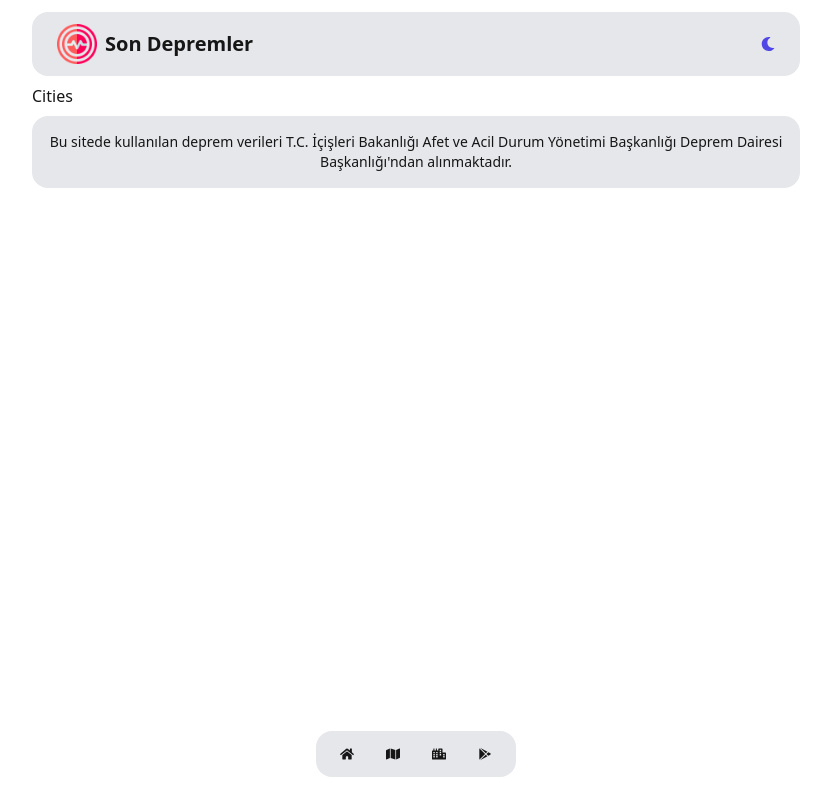
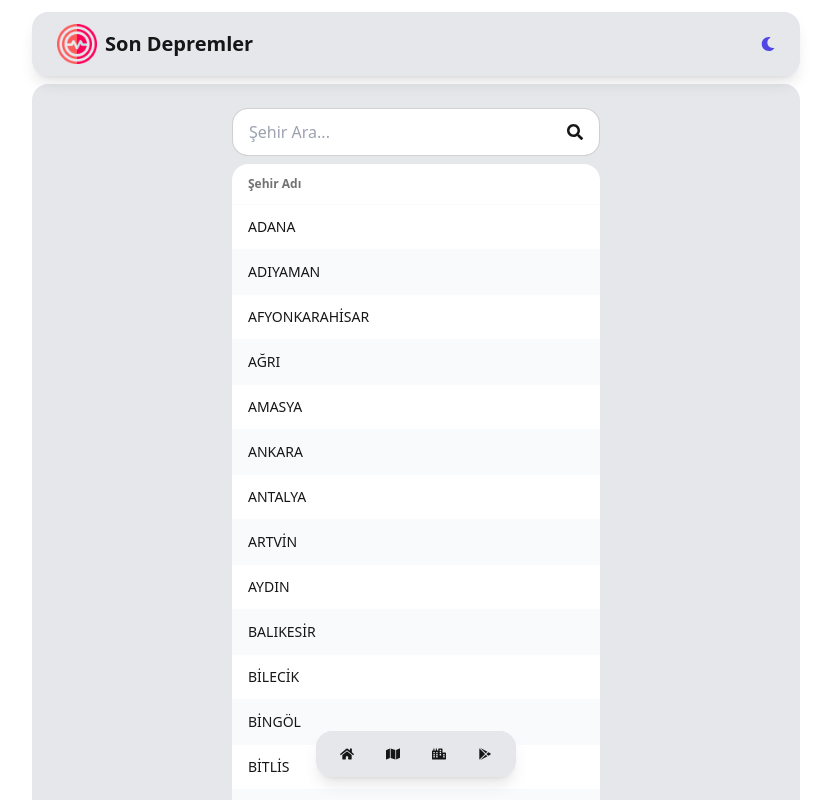
Before and after one commit to ismailcakici/son-depremler-web, a React (Create React App) app: page /sehirler in a window 1280 px wide. Shown: the top 800 px of the page, without its empty margins (224-1055 px from the left). Built offline with nearby package versions, Linux system fonts and the light colour scheme.

Commit message:
Cities page added
- All cities listed in cities page
- Search feature implemented

```diff
--- a/src/layout/header/Header.tsx
+++ b/src/layout/header/Header.tsx
@@ -1,27 +1,34 @@
-import React, { useState } from 'react';
-import { FaSun, FaMoon } from 'react-icons/fa';
-import { Link } from 'react-router-dom';
-import appIcon from '../../assets/icon/app-ic.png';
+import React, { useState, useEffect } from "react";
+import { FaSun, FaMoon } from "react-icons/fa";
+import { Link } from "react-router-dom";
+import appIcon from "../../assets/icon/app-ic.png";
 
 const Header: React.FC = () => {
-  const [theme, setTheme] = useState<'light' | 'dark'>('light');
+  const [theme, setTheme] = useState<"light" | "dark">("light");
 
   const toggleTheme = () => {
-    const newTheme = theme === 'light' ? 'dark' : 'light';
-    setTheme(newTheme);
-    document.documentElement.setAttribute('data-theme', newTheme);
+    setTheme((prevTheme) => (prevTheme === "light" ? "dark" : "light"));
   };
 
+  useEffect(() => {
+    document.documentElement.setAttribute("data-theme", theme);
+  }, [theme]);
+
   return (
-    <header className="navbar bg-base-300 rounded-box top-3 sticky mb-5 z-10">
-      <div className='flex-1'>
-
-        <Link to='/' className='btn btn-ghost text-xl'><img className='w-10 h-10' src={appIcon} alt="app-ic" /> Son Depremler</Link>
+    <header className="navbar bg-base-300 rounded-box shadow-lg top-3 sticky mb-5 z-10">
+      <div className="flex-1">
+        <Link to="/" className="btn btn-ghost text-xl">
+          <img className="w-10 h-10" src={appIcon} alt="app-ic" /> Son Depremler
+        </Link>
       </div>
-      <div className='flex-none'>
-      <button onClick={toggleTheme} className="btn btn-ghost">
-        {theme === 'light' ? <FaMoon className="text-primary" /> : <FaSun className="text-primary" />}
-      </button>
+      <div className="flex-none">
+        <button onClick={toggleTheme} className="btn btn-ghost">
+          {theme === "light" ? (
+            <FaMoon className="text-primary" />
+          ) : (
+            <FaSun className="text-primary" />
+          )}
+        </button>
       </div>
     </header>
   );
--- a/src/layout/navbar/Navbar.tsx
+++ b/src/layout/navbar/Navbar.tsx
@@ -1,34 +1,37 @@
 import React from "react";
-import { FaHome, FaMap, FaCity} from "react-icons/fa";
+import { FaHome, FaMap, FaCity } from "react-icons/fa";
 import { IoLogoGooglePlaystore } from "react-icons/io5";
 
 import { Link } from "react-router-dom";
 
 const Navbar: React.FC = () => {
   return (
-        <ul className="fixed left-1/2 transform -translate-x-1/2 -translate-y-1/2 bottom-0 menu menu-horizontal bg-base-300 rounded-box z-10">
+    <ul className="fixed left-1/2 transform -translate-x-1/2 -translate-y-1/2 bottom-0 menu menu-horizontal bg-base-300 rounded-box shadow-lg z-10">
       <li>
         <Link to="/">
-                    <FaHome/>
+          <FaHome />
         </Link>
       </li>
       <li>
         <Link to="/harita">
-                    <FaMap/>
+          <FaMap />
         </Link>
       </li>
       <li>
         <Link to="/sehirler">
-                    <FaCity/>
+          <FaCity />
         </Link>
       </li>
       <li>
-                <Link target="_blank" to="https://play.google.com/store/apps/details?id=com.son.depremler">
-                    <IoLogoGooglePlaystore/>
+        <Link
+          target="_blank"
+          to="https://play.google.com/store/apps/details?id=com.son.depremler"
+        >
+          <IoLogoGooglePlaystore />
         </Link>
       </li>
     </ul>
   );
-}
+};
 
 export default Navbar;
--- a/src/pages/Cities/Cities.tsx
+++ b/src/pages/Cities/Cities.tsx
@@ -1,11 +1,49 @@
-import React from 'react';
+import React, { useState } from "react";
+import cityList from "../../constants/cities.json";
+import { FaSearch } from "react-icons/fa";
+import { City } from "../../types/City/City";
 
 const Cities: React.FC = () => {
-    return (
-        <div>
-            Cities
-        </div>
-    );
-}
+  const [searchTerm, setSearchTerm] = useState("");
+
+  const filteredCities: City[] = cityList.filter((city: City) =>
+    city.name.toLowerCase().includes(searchTerm.toLowerCase())
+  );
+
+  return (
+    <div className="rounded-box flex flex-col p-4 w-full min-h-screen bg-base-300">
+      <label className="input input-bordered flex items-center rounded-box gap-2 my-2 w-full lg:mx-auto lg:w-3/6">
+        <input
+          type="text"
+          className="grow"
+          placeholder="Şehir Ara..."
+          onChange={(e) => setSearchTerm(e.target.value)}
+        />
+        <FaSearch />
+      </label>
+      <div className="overflow-x-auto w-full lg:w-3/6 lg:mx-auto">
+        <table className="table table-zebra bg-base-100">
+          <thead>
+            <tr>
+              <th className="pinned">Şehir Adı</th>
+            </tr>
+          </thead>
+          <tbody>
+            {filteredCities.map((city: City) => (
+              <tr className="hover cursor-pointer" key={city.id}>
+                <td>{city.name}</td>
+              </tr>
+            ))}
+            {filteredCities.length === 0 && (
+              <tr>
+                <td className="text-center">Aradığınız şehir bulunamadı.</td>
+              </tr>
+            )}
+          </tbody>
+        </table>
+      </div>
+    </div>
+  );
+};
 
 export default Cities;
--- /dev/null
+++ b/src/pages/CityDetail/CityDetail.tsx
@@ -0,0 +1,7 @@
+import React from "react";
+
+const CityDetail: React.FC = () => {
+  return <div>CityDetail</div>;
+};
+
+export default CityDetail;
--- a/src/pages/Detail/Detail.tsx
+++ b/src/pages/Detail/Detail.tsx
@@ -1,11 +1,9 @@
-import React from 'react';
+import React from "react";
 
 const Detail: React.FC = () => {
-    return (
-        <div>
-            Detail
-        </div>
-    );
-}
+  return (
+    <div className="rounded-box flex flex-col p-4 w-full min-h-screen bg-base-300"></div>
+  );
+};
 
 export default Detail;
--- a/src/pages/Home/Home.tsx
+++ b/src/pages/Home/Home.tsx
@@ -1,11 +1,9 @@
-import React from 'react';
+import React from "react";
 
 const Home: React.FC = () => {
-    return (
-        <div>
-            Home
-        </div>
-    );
-}
+  return (
+    <div className="rounded-box flex flex-col p-4 w-full min-h-screen bg-base-300"></div>
+  );
+};
 
 export default Home;
--- a/src/pages/Map/Map.tsx
+++ b/src/pages/Map/Map.tsx
@@ -1,11 +1,9 @@
-import React from 'react';
+import React from "react";
 
 const Map: React.FC = () => {
-    return (
-        <div>
-            Map
-        </div>
-    );
-}
+  return (
+    <div className="rounded-box flex flex-col p-4 w-full min-h-screen bg-base-300"></div>
+  );
+};
 
 export default Map;
--- a/src/routes/Routes.tsx
+++ b/src/routes/Routes.tsx
@@ -1,11 +1,11 @@
-import React from 'react';
-import { Routes, Route } from 'react-router-dom';
-import Home from '../pages/Home/Home';
-import Detail from '../pages/Detail/Detail';
-import NotFound from '../pages/NotFound/NotFound';
-import Map from '../pages/Map/Map';
-import Cities from '../pages/Cities/Cities';
-
+import React from "react";
+import { Routes, Route } from "react-router-dom";
+import Home from "../pages/Home/Home";
+import Detail from "../pages/Detail/Detail";
+import NotFound from "../pages/NotFound/NotFound";
+import Map from "../pages/Map/Map";
+import Cities from "../pages/Cities/Cities";
+import CityDetail from "../pages/CityDetail/CityDetail";
 
 const AppRoutes: React.FC = () => {
   return (
@@ -14,6 +14,7 @@ const AppRoutes: React.FC = () => {
       <Route path="/deprem-detay" element={<Detail />} />
       <Route path="/harita" element={<Map />} />
       <Route path="/sehirler" element={<Cities />} />
+      <Route path="/sehirDetay" element={<CityDetail />} />
       <Route path="/*" element={<NotFound />} />
     </Routes>
   );
--- /dev/null
+++ b/src/types/City/City.ts
@@ -0,0 +1,10 @@
+export interface Coordinates {
+    lat: number;
+    longitude: number;
+  };
+
+export interface City {
+    name: string;
+    id: number;
+    coordinates: Coordinates;
+};
```
Also changed, not shown: src/App.tsx (+10 -10 lines). Lines whose indentation alone changed are shown as unchanged.
